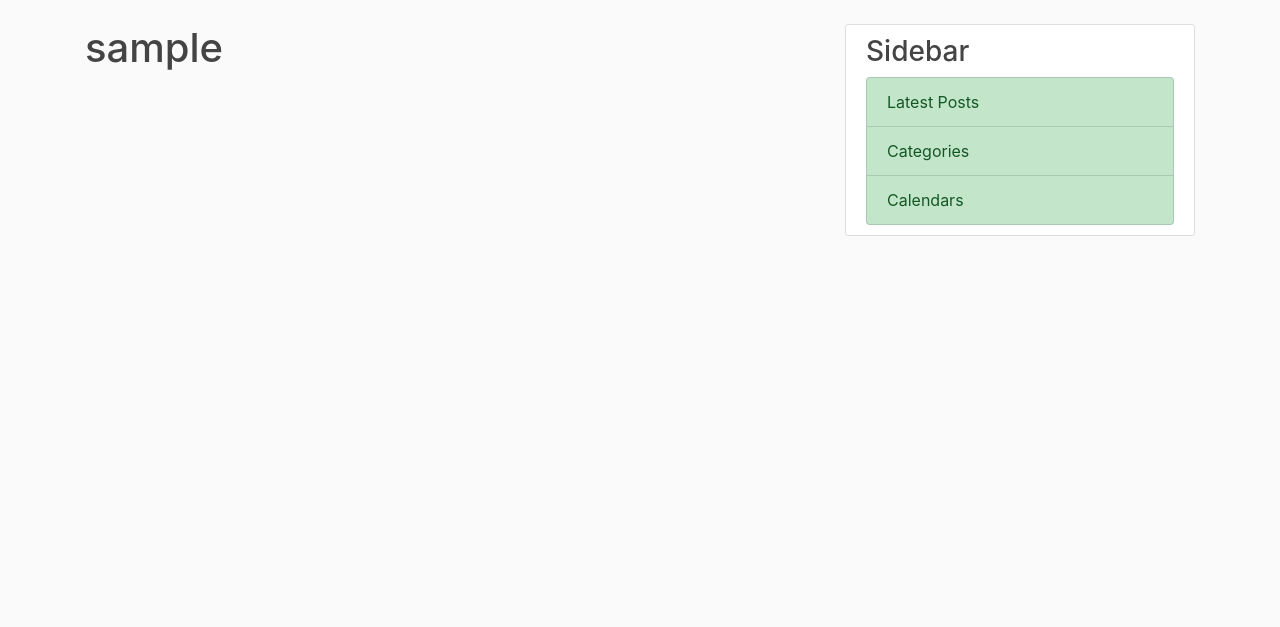
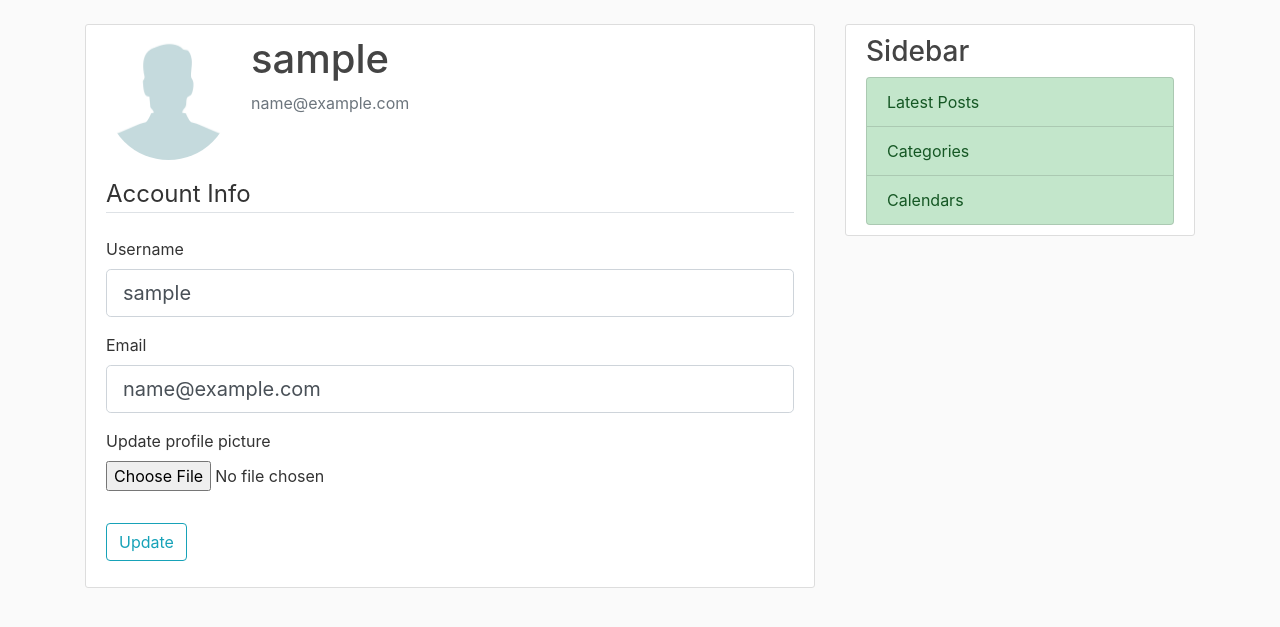
Before and after one commit to kirillxka/flask-blog, a Flask app: page /account in a window 1280 px wide. Shown: the part 56-683 px from the top of the page. Run offline with Flask 2, Linux system fonts and the light colour scheme; the visitor is signed in with stand-in values (Sample User, id 1); data comes from the database, SQL or seed files in the repository; some libraries are stand-ins or nearby versions.

Commit message:
Add abilities to update account and upload profile picture

```diff
--- a/flask_blog/forms.py
+++ b/flask_blog/forms.py
@@ -1,4 +1,6 @@
 from flask_wtf import FlaskForm
+from flask_wtf.file import FileField, FileAllowed
+from flask_login import current_user
 from wtforms import StringField, PasswordField, SubmitField, BooleanField
 from wtforms.validators import DataRequired, Length, Email, EqualTo, ValidationError
 from flask_blog.models import User
@@ -12,6 +14,32 @@ class RegistrationForm(FlaskForm):
     submit = SubmitField('Sign Up')
 
     def validate_username(self, username):
+        if username.data != current_user.username:
+            user = User.query.filter_by(username=username.data).first()
+            if user:
+                raise ValidationError('That username is taken. Please choose a different one.')
+
+    def validate_email(self, email):
+        if email.data != current_user.email:
+            user = User.query.filter_by(email=email.data).first()
+            if user:
+                raise ValidationError('That email is taken. Please choose a different one.')
+
+class LoginForm(FlaskForm):
+
+    email = StringField('Email', validators=[DataRequired(), Email()])
+    password = PasswordField('Password', validators=[DataRequired()])
+    remember = BooleanField('Remember Me')
+    submit = SubmitField('Login')
+
+class UpdateAccountForm(FlaskForm):
+
+    username = StringField('Username', validators=[DataRequired(), Length(min=2, max=20)])
+    email = StringField('Email', validators=[DataRequired(), Email()])
+    picture = FileField('Update profile picture', validators=[FileAllowed(['jpg', 'png'])])
+    submit = SubmitField('Update')
+
+    def validate_username(self, username):
         user = User.query.filter_by(username=username.data).first()
         if user:
             raise ValidationError('That username is taken. Please choose a different one.')
@@ -20,10 +48,3 @@ class RegistrationForm(FlaskForm):
         user = User.query.filter_by(email=email.data).first()
         if user:
             raise ValidationError('That email is taken. Please choose a different one.')
-
-class LoginForm(FlaskForm):
-
-    email = StringField('Email', validators=[DataRequired(), Email()])
-    password = PasswordField('Password', validators=[DataRequired()])
-    remember = BooleanField('Remember Me')
-    submit = SubmitField('Login')
--- a/flask_blog/routes.py
+++ b/flask_blog/routes.py
@@ -1,6 +1,9 @@
+import os
+import secrets
+from PIL import Image
 from flask import render_template, url_for, flash, redirect, request
 from flask_blog import app, db, bcrypt
-from flask_blog.forms import RegistrationForm, LoginForm
+from flask_blog.forms import RegistrationForm, LoginForm, UpdateAccountForm
 from flask_blog.models import User, Post
 from flask_login import login_user, current_user, logout_user, login_required
 
@@ -47,7 +50,34 @@ def logout():
     logout_user()
     return redirect(url_for('home'))
 
-@app.route('/account')
+def save_picture(form_picture):
+    random_hex = secrets.token_hex(8)
+    _, f_ext = os.path.splitext(form_picture.filename)
+    picture_fn = random_hex + f_ext
+    picture_path = os.path.join(app.root_path, 'static/img', picture_fn)
+
+    output_size = (125, 125)
+    i = Image.open(form_picture)
+    i.thumbhail(output_size)
+    i.save(picture_path)
+
+    return picture_fn
+
+@app.route('/account', methods=['GET', 'POST'])
 @login_required
 def account():
-    return render_template('account.html', title='Account')
+    form = UpdateAccountForm()
+    if form.validate_on_submit():
+        if form.picture.data:
+            picture_file = save_picture(form.picture.data)
+            current_user.image_file = picture_file
+        current_user.username = form.username.data
+        current_user.email = form.email.data
+        db.session.commit()
+        flash('Your account has been updated!', 'success')
+        return redirect(url_for('account'))
+    elif request.method == 'GET':
+        form.username.data = current_user.username
+        form.email.data = current_user.email
+    image_file = url_for('static', filename=f'img/{current_user.image_file}')
+    return render_template('account.html', title='Account', image_file=image_file, form=form)
--- a/flask_blog/templates/account.html
+++ b/flask_blog/templates/account.html
@@ -1,4 +1,56 @@
 {% extends "layout.html" %}
 {% block content %}
-    <h1>{{ current_user.username }}</h1>
+    <div class="content-section">
+        <div class="media">
+            <img class="rounded-circle account-img" src="{{ image_file }}">
+            <div class="media-body">
+                <h2 class="account-heading">{{ current_user.username }}</h2>
+                <p class="text-secondary">{{ current_user.email }}</p>
+            </div>
+        </div>
+        <form method="POST" action="" enctype="multipart/form-data">
+            {{ form.hidden_tag() }}
+            <fieldset class="form-group">
+                <legend class="border-bottom mb-4">Account Info</legend>
+                <div class="form-group">
+                    {{ form.username.label(class="form-control-label") }}
+                    {% if form.username.errors %}
+                        {{ form.username(class="form-control form-control-lg is-invalid") }}
+                        <div class="invalid-feedback">
+                            {% for error in form.username.errors %}
+                                <span>{{ error }}</span>
+                            {% endfor %}
+                        </div>
+                    {% else %}
+                        {{ form.username(class="form-control form-control-lg") }}
+                    {% endif %}
+                </div>
+                <div class="form-group">
+                    {{ form.email.label(class="form-control-label") }}
+                    {% if form.email.errors %}
+                        {{ form.email(class="form-control form-control-lg is-invalid") }}
+                        <div class="invalid-feedback">
+                            {% for error in form.email.errors %}
+                                <span>{{ error }}</span>
+                            {% endfor %}
+                        </div>
+                    {% else %}
+                        {{ form.email(class="form-control form-control-lg") }}
+                    {% endif %}
+                </div>
+                <div class="form-group">
+                    {{ form.picture.label() }}
+                    {{ form.picture(class="form-control-file") }}
+                    {% if form.picture.errors %}
+                        {% for error in form.picture.errors %}
+                            <span class="text-danger">{{ error }}</span></br>
+                        {% endfor %}
+                    {% endif %}
+                </div>
+            </fieldset>
+            <div class="form-group">
+                    {{ form.submit(class="btn btn-outline-info") }}
+            </div>
+        </form>
+    </div>
 {% endblock content %}
```
Also changed, not shown: flask_blog/static/img/12e9f92403e44149.jpg (added), flask_blog/static/img/default.jpg (added).
